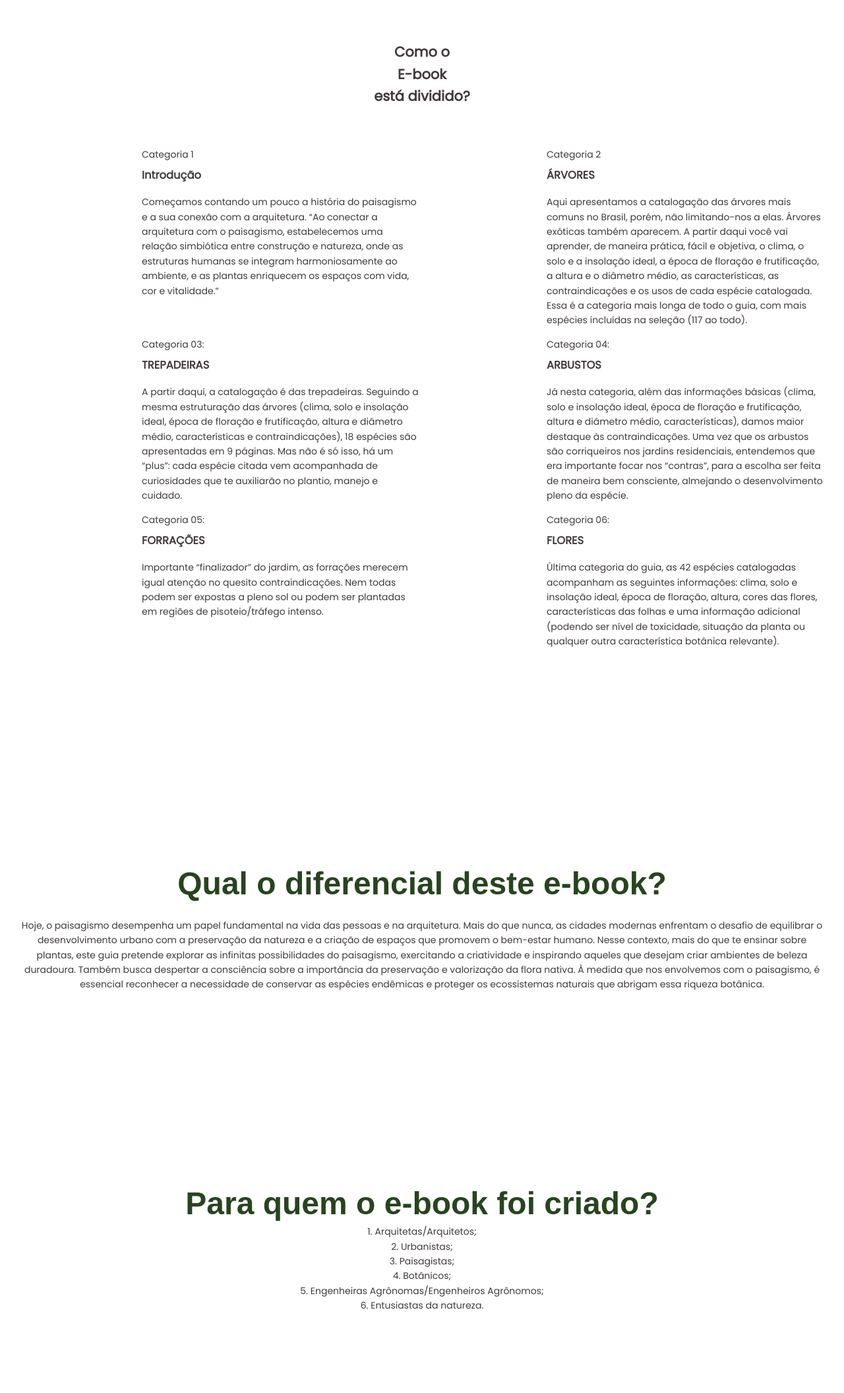
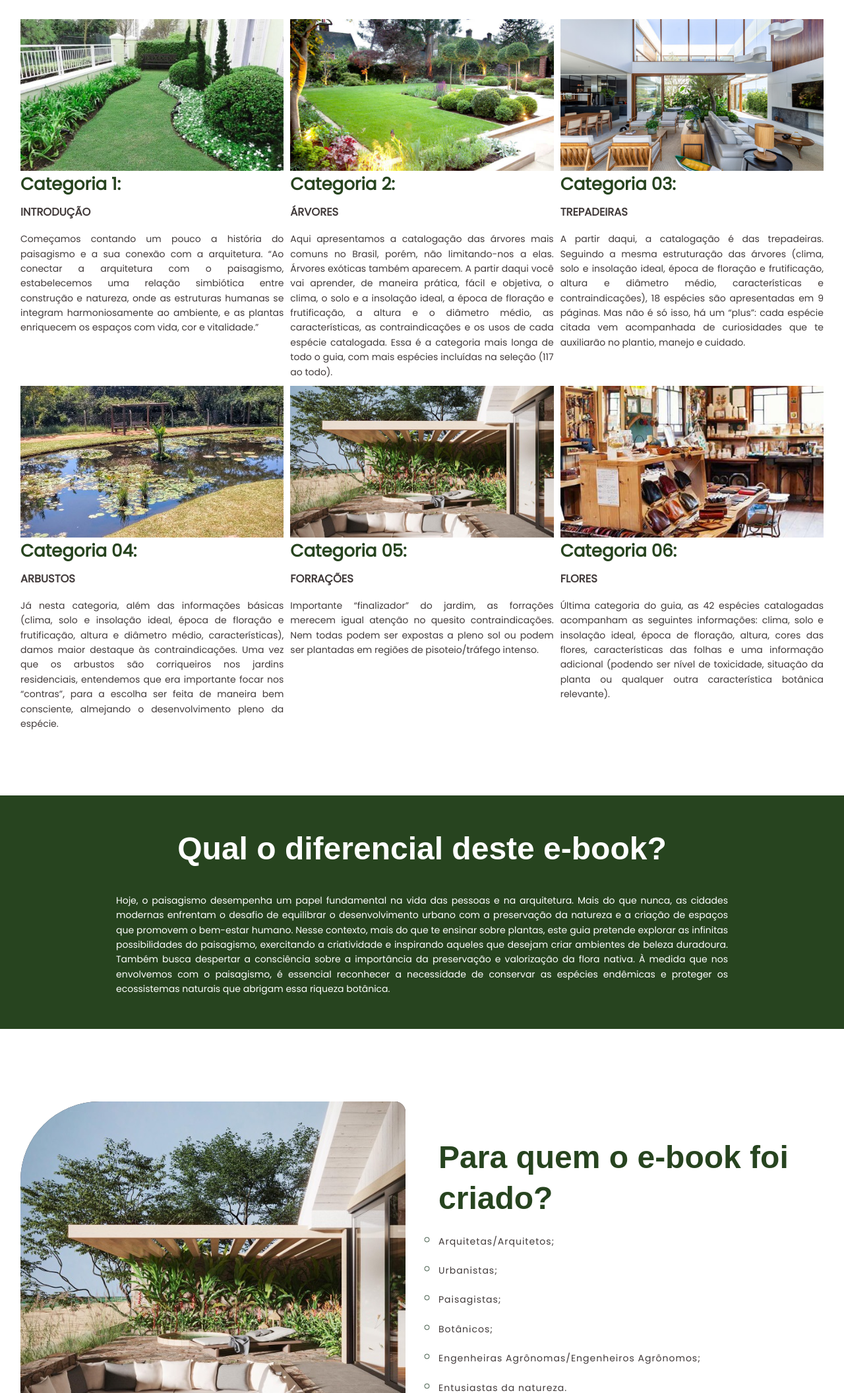
Before and after one commit to lduarte7/tribus.github.io, a plain HTML site: page ebook.html in a window 1280 px wide. Shown: the part 688-2800 px from the top of the page at 66% size. Drawn offline with nearby package versions, Linux system fonts and the light colour scheme; a web font is replaced by a local one.

Commit message:
updating ebook page

```diff
--- a/assets/css/style.css
+++ b/assets/css/style.css
@@ -51,7 +51,7 @@
   /* spacing
    */
 
-  --section-padding: 10rem;
+  --section-padding: 5rem;
 
    /* shadows
    */
@@ -218,7 +218,10 @@ body {
   transition: var(--transition-2);
 }
 
-.text-center { text-align: center;}
+.text-center {
+  text-align: center;
+  display: flex;
+}
 
 .grid-list {
   display: grid;
@@ -365,13 +368,14 @@ body {
 
 .book .section-title { color: var(--white); }
 
-.book .wrapper .section-title { margin-block-start: 20px; }
+.book .wrapper .section-title { margin-block-start: 35px; }
 
 
 .book-content .section-title { margin-block-end: 20px; }
 
 .book .book-btn {
-  margin-block: 30px; background-color: var(--principal);
+  margin-block: 30px;
+  background-color: var(--principal);
 }
 
 .book-btn {
@@ -654,71 +658,6 @@ body {
 }
 
 
-/*-----------------------------------*\
-  #FEATURES
-\*-----------------------------------*/
-
-.feature {
-  background-color: var(--bistre);
-  color: var(--white);
-}
-
-.feature :is(.h2, .h4) { color: var(--white);}
-
-.feature .section-text { margin-block: 30px;}
-
-.feature-list-card {
-  display:flex;
-  align-items: flex-start;
-  gap: 20px;
-  margin-block-end: 30px;
-}
-
-.feature-list-card .card-icon {
-  background-color: var(--french-bistre);
-  padding: 15px;
-  padding-block-start: 20px;
-  flex-shrink: 0;
-  border-radius: var(--radius-6);
-  border-top-left-radius: 40px;
-}
-
-.feature-list-card .card-title {margin-block-end: 12px;}
-
-/*-----------------------------------*\
-  #TESTIMONIALS
-\*-----------------------------------*/
-
- .testi {padding-block-start: 100px;}
-
- .test-card {
-  position: relative;
-  padding-inline: 36px;
-}
-
-.testi :is(.card-text, .client-name) {
-  color: var(--bistre);
-  font-family: var(--ff-rosario);
-  line-height: 1.3;
-}
-
-.test-card {
-  font-size: var(--fs-3);
-  margin-block-end: 40px;
-}
-
-.test-card .client-name {
-  font-size: var(--fs-5);
-  font-weight: var(--fw-700);
-}
-
-.test-card .icon {
-  position: absolute;
-  top: -80px;
-  left: 0;
-}
-
-
 
 /*-----------------------------------*\
   #GALLERY
@@ -763,46 +702,6 @@ body {
 
 .gallery-card .a { visibility: hidden; }
 
-/*-----------------------------------*\
-  #BLOG
-\*-----------------------------------*/
-
-
-.blog .section-text { margin-block: 20px 36px; }
-
-.blog .grid-list { gap: 30px; }
-
-.blog-card .card-banner { border-radius: 50px 50px 0 0; }
-
-.blog-card .img-cover { will-change: transform; }
-
-.blog-card:is(:hover, :focus-within) .img-cover {
-  transform: scale(1.05) rotate(2deg);
-  opacity: 0.8;
-}
-
-.blog-card .card-content {padding: 10px; }
-
-.blog-card .card-title { margin-block: 8px 20px;}
-
-.blog-card :is(.card-meta, .card-meta-wrapper) {
-  display: flex;
-  align-items: center;
-}
-
-.blog-card .card-meta {
-  flex-wrap: wrap;
-  column-gap: 40px;
-}
-
-.blog-card .card-meta-wrapper { gap: 8px; }
-
-.blog-card .card-meta-wrapper ion-icon {color: var(--french-bistre);}
-
-.blog .btn {
-  margin-block-start: 80px;
-  margin-inline: auto;
-}
 
 /*-----------------------------------*\
   #FOOTER
@@ -867,25 +766,23 @@ body {
   #COURSE
 \*-----------------------------------*/
 
-.course .grid-list-card { padding-block: 20px 44px;}
+.book-about .grid-list-card { padding-block: 20px 44px;}
 
-.course-card {
+.book-about-card {
   border-block-end: 4px solid transparent;
   display: flex;
   flex-direction: column;
   gap: 24px;
 }
 
-.course-card:is(:hover,:focus-within) {
-  border-color: var(--light-coral);
+
+.course-card .card-banner {
+  height: 230px;
+  /* background-color: var(--principal); */
+  /* overflow: hidden; */
+  border-radius: var(--radius-4);
 }
 
-.course-card .card-banner {
-  height: 160px;
-  background-color: var(--light-gray);
-  overflow: hidden;
-  border-radius: var(--radius-4);
-}
 
 .course-card :is(.wrapper, .rating-wrapper) {
   display: flex;
@@ -897,7 +794,15 @@ body {
   gap: 16px;
 }
 
-.course-card .card-price {  color: var(--light-coral); }
+.card-price {
+  color: var(--secundario);
+  font-size: var(--fs-4);
+  font-weight: bold;
+}
+
+.title-lg { font-weight: bold;}
+
+.card-meta .wrapper .section-text { font-family: var(--ff-poppins);}
 
 .course-card .rating-wrapper { gap: 4px; }
 
@@ -905,14 +810,66 @@ body {
 
 .course-card .card-meta { justify-content: flex-start; }
 
-.course-card .card-meta .title-sm {
+.course-card .card-meta .section-text {
   display: flex;
   gap: 8px;
 }
 
-.course .btn {
-  margin-inline: auto;
+.grid-list-card .section-text { text-align:justify; }
+
+/*-----------------------------------*\
+  #DIFERENCIAL
+\*-----------------------------------*/
+
+.diferencial {
+  background-color: var(--secundario);
+  color: var(--white);
 }
+
+.diferencial .section-title {
+  color: var(--white);
+  padding-bottom: 35px;
+}
+
+.diferencial .container {
+  width: 960px;
+}
+
+.diferencial .book-text {text-align: justify; }
+
+/*-----------------------------------*\
+  #WHO
+\*-----------------------------------*/
+
+.who .container {
+  display: grid;
+  gap: 30px;
+  align-items: center;}
+
+.who-card {
+  list-style:circle;
+  font-family: var(--ff-poppins);
+  letter-spacing: 1px;
+  text-align: left;
+}
+
+.who-card:not(:last-child) {
+  margin-bottom: 15px;
+}
+
+.who-card::marker {
+  color: var(--principal);
+  font-size: 20px;
+  margin-left: 20px;
+  align-self: baseline;
+}
+
+.box .section-title {
+  text-align: left;
+  padding-bottom: 15px;
+}
+
+
 
 /*-----------------------------------*\
   #MEDIA QUERIES
@@ -962,7 +919,7 @@ body {
   .course-card {flex-direction: row; }
 
   .course-card .card-banner {
-    width: 160px;
+    width: 100%;
     flex-shrink: 0;
   }
 
@@ -1147,6 +1104,13 @@ body {
     margin-inline-start: -180px;
   }
 
+  /* who */
+
+  .who .container {
+    grid-template-columns: repeat(2, 1fr);
+    gap: 50px;
+  }
+
 
   /* book */
 
@@ -1214,7 +1178,7 @@ body {
   /* course */
 
   .course .grid-list-card {
-    grid-template-columns: 1fr 1fr;
+    grid-template-columns: 1fr 1fr 1fr;
     margin-block: 40px 48px;
   }
 
@@ -1258,16 +1222,6 @@ body {
   .book .wrapper .section-title { margin-inline-end: -80px; }
 
 
-
-  /* testimonials  */
-
-  .testi .container { max-width: 680px; }
-
-
-  /* blog */
-
-  .blog .grid-list { gap: 60px;}
-
   /* footer */
 
   .footer .container { gap: 48px;}
--- a/ebook.html
+++ b/ebook.html
@@ -124,36 +124,36 @@
     </section>
 
     <!-- EBOOK SECTION -->
-    <section class="section course has-bg-image" aria-labelledby="course-label">
+    <section class="section course" aria-labelledby="course-label">
 
       <div class="container">
 
-        <h2 class="headline-md section-title text-center" id="course-label">
-          Como o <span class="span has-after">E-book</span> está dividido? </h2>
+          <h2 class="h2 section-title text-center" id="course-label">
+          Como o e-book está dividido? </h2>
 
           <ul class="grid-list-card">
 
             <li class="card-container">
             <div class="card course-card">
 
-            <figure class="card-banner">
-              <!-- <img src="" width="370" height="248" loading="lazy"
-                alt="história do paisagismo " class="img-cover"> -->
-            </figure>
+              <div class="card-content">
 
-            <div class="card-content">
+              <figure class="card-banner">
+                <img src="./assets/images/gallery-1.jpg" width="370" height="248" loading="lazy"
+                  alt="história do paisagismo " class="img-cover">
+              </figure>
 
               <div class="wrapper">
 
-                <p class="title-lg card-price">Categoria 1</p>
+                <p class="title-lg card-price">Categoria 1:</p>
 
               </div>
 
-              <h3 class="title-lg card-title">Introdução</h3>
+              <h3 class="title-lg card-title">INTRODUÇÃO</h3>
 
               <div class="card-meta wrapper">
 
-                <p class="title-sm">
+                <p class="section-text">
                   Começamos contando um pouco a história do paisagismo e a sua conexão com a arquitetura.
                   “Ao conectar a arquitetura com o paisagismo, estabelecemos uma relação simbiótica entre construção e natureza, onde as estruturas humanas se integram harmoniosamente ao ambiente, e as plantas enriquecem os espaços com vida, cor e vitalidade.”
                 </p>
@@ -169,16 +169,16 @@
             <li class="card-container">
               <div class="card course-card">
 
-              <figure class="card-banner">
-                <!-- <img src="" width="370" height="248" loading="lazy"
-                  alt="história do paisagismo " class="img-cover"> -->
-              </figure>
 
               <div class="card-content">
 
+                <figure class="card-banner">
+                  <img src="./assets/images/gallery-2.jpg" width="370" height="248" loading="lazy"
+                    alt="história do paisagismo " class="img-cover">
+                </figure>
                 <div class="wrapper">
 
-                  <p class="title-lg card-price">Categoria 2</p>
+                  <p class="title-lg card-price">Categoria 2:</p>
 
                 </div>
 
@@ -186,7 +186,7 @@
 
                 <div class="card-meta wrapper">
 
-                  <p class="title-sm">
+                  <p class="section-text">
                     Aqui apresentamos a catalogação das árvores mais comuns no Brasil, porém, não limitando-nos a elas. Árvores exóticas também aparecem.
                     A partir daqui você vai aprender, de maneira prática, fácil e objetiva, o clima, o solo e a insolação ideal, a época de floração e frutificação, a altura e o diâmetro médio, as características, as contraindicações e os usos de cada espécie catalogada.
                     Essa é a categoria mais longa de todo o guia, com mais espécies incluídas na seleção (117 ao todo).
@@ -204,12 +204,13 @@
             <li class="card-container">
               <div class="card course-card">
 
-              <figure class="card-banner">
-                <!-- <img src="" width="370" height="248" loading="lazy"
-                  alt="história do paisagismo " class="img-cover"> -->
-              </figure>
 
               <div class="card-content">
+
+              <figure class="card-banner">
+                <img src="./assets/images/gallery-3.jpg" width="370" height="248" loading="lazy"
+                  alt="história do paisagismo " class="img-cover">
+              </figure>
 
                 <div class="wrapper">
 
@@ -222,7 +223,7 @@
 
                 <div class="card-meta wrapper">
 
-                  <p class="title-sm">
+                  <p class="section-text">
                     A partir daqui, a catalogação é das trepadeiras. Seguindo a mesma estruturação das árvores (clima, solo e insolação ideal, época de floração e frutificação, altura e diâmetro médio, características e contraindicações), 18 espécies são apresentadas em 9 páginas.
                     Mas não é só isso, há um “plus”: cada espécie citada vem acompanhada de curiosidades que te auxiliarão no plantio, manejo e cuidado.
 
@@ -239,12 +240,13 @@
             <li class="card-container">
               <div class="card course-card">
 
-              <figure class="card-banner">
-                <!-- <img src="" width="370" height="248" loading="lazy"
-                  alt="história do paisagismo " class="img-cover"> -->
-              </figure>
 
               <div class="card-content">
+
+                <figure class="card-banner">
+                  <img src="./assets/images/gallery-4.jpg" width="370" height="248" loading="lazy"
+                    alt="história do paisagismo " class="img-cover">
+                </figure>
 
                 <div class="wrapper">
 
@@ -257,7 +259,7 @@
 
                 <div class="card-meta wrapper">
 
-                  <p class="title-sm">
+                  <p class="section-text">
                     Já nesta categoria, além das informações básicas (clima, solo e insolação ideal, época de floração e frutificação, altura e diâmetro médio, características), damos maior destaque às contraindicações. Uma vez que os arbustos são corriqueiros nos jardins residenciais, entendemos que era importante focar nos “contras”, para a escolha ser feita de maneira bem consciente, almejando o desenvolvimento pleno da espécie.
 
                   </p>
@@ -273,12 +275,14 @@
             <li class="card-container">
               <div class="card course-card">
 
-              <figure class="card-banner">
-                <!-- <img src="" width="370" height="248" loading="lazy"
-                  alt="história do paisagismo " class="img-cover"> -->
-              </figure>
+
 
               <div class="card-content">
+
+                <figure class="card-banner">
+                  <img src="./assets/images/about-1.jpg" width="370" height="248" loading="lazy"
+                    alt="história do paisagismo " class="img-cover">
+                </figure>
 
                 <div class="wrapper">
 
@@ -291,7 +295,7 @@
 
                 <div class="card-meta wrapper">
 
-                  <p class="title-sm">
+                  <p class="section-text">
                     Importante “finalizador” do jardim, as forrações merecem igual atenção no quesito contraindicações. Nem todas podem ser expostas a pleno sol ou podem ser plantadas em regiões de pisoteio/tráfego intenso.
                   </p>
 
@@ -305,12 +309,14 @@
             <li class="card-container">
               <div class="card course-card">
 
-              <figure class="card-banner">
-                <!-- <img src="" width="370" height="248" loading="lazy"
-                  alt="história do paisagismo " class="img-cover"> -->
-              </figure>
 
               <div class="card-content">
+
+
+              <figure class="card-banner">
+                <img src="./assets/images/about-2.jpg" width="370" height="248" loading="lazy"
+                  alt="história do paisagismo " class="img-cover">
+              </figure>
 
                 <div class="wrapper">
 
@@ -323,7 +329,7 @@
 
                 <div class="card-meta wrapper">
 
-                  <p class="title-sm">
+                  <p class="section-text">
                     Última categoria do guia, as 42 espécies catalogadas acompanham as seguintes informações: clima, solo e insolação ideal, época de floração, altura, cores das flores, características das folhas e uma informação adicional (podendo ser nível de toxicidade, situação da planta ou qualquer outra característica botânica relevante).
                   </p>
 
@@ -339,18 +345,17 @@
 
       </div>
 
-
     </section>
 
 
-    <section class="section collection text-center" aria-labelledby="collection-label" id="team">
+    <section class="section diferencial text-center" aria-labelledby="collection-label">
       <div class="container" >
 
         <h2 class="h2 section-title" id="collection-label">
           Qual o diferencial deste e-book?
         </h2>
 
-        <p class="section-text">
+        <p class="book-text">
           Hoje, o paisagismo desempenha um papel fundamental na vida das pessoas e na arquitetura. Mais do que nunca, as cidades modernas enfrentam o desafio de equilibrar o desenvolvimento urbano com a preservação da natureza e a criação de espaços que promovem o bem-estar humano. Nesse contexto, mais do que te ensinar sobre plantas, este guia pretende explorar as infinitas possibilidades do paisagismo, exercitando a criatividade e inspirando aqueles que desejam criar ambientes de beleza duradoura. Também busca despertar a consciência sobre a importância da preservação e valorização da flora nativa. À medida que nos envolvemos com o paisagismo, é essencial reconhecer a necessidade de conservar as espécies endêmicas e proteger os ecossistemas naturais que abrigam essa riqueza botânica.
 
         </p>
@@ -360,23 +365,30 @@
 
     </section>
 
-    <section class="section collection text-center" aria-labelledby="collection-label" id="team">
+    <section class="section who text-center" aria-labelledby="collection-label">
 
-      <div class="container" >
 
-        <h2 class="h2 section-title" id="collection-label">
-          Para quem o e-book foi criado?
-        </h2>
+      <div class="container">
 
-        <ul>
-          <li>1. Arquitetas/Arquitetos;</li>
-          <li>2. Urbanistas;</li>
-          <li>3. Paisagistas;</li>
-          <li>4. Botânicos;</li>
-          <li>5. Engenheiras Agrônomas/Engenheiros Agrônomos;          </li>
-          <li>6. Entusiastas da natureza.</li>
+        <figure class="book-banner book-banner-1 img-holder" >
+        <img src="./assets/images/about-1.jpg" loading="lazy" alt="" >
+        </figure>
 
-        </ul>
+        <div class="box">
+          <h2 class="h2 section-title" id="collection-label"> Para quem o e-book foi criado?</h2>
+
+          <ul>
+            <li class="who-card">Arquitetas/Arquitetos;</li>
+            <li class="who-card">Urbanistas;</li>
+            <li class="who-card">Paisagistas; </li>
+            <li class="who-card">Botânicos; </li>
+            <li class="who-card">Engenheiras Agrônomas/Engenheiros Agrônomos;</li>
+            <li class="who-card">Entusiastas da natureza.</li>
+          </ul>
+        </div>
+
+      </div>
+
 
 
       </div>
@@ -384,7 +396,7 @@
     </section>
 
 
-    <section class="section collection text-center" aria-labelledby="collection-label" id="team">
+    <section class="section collection text-center" aria-labelledby="collection-label">
 
       <div class="container" >
 
@@ -404,7 +416,7 @@
     </section>
 
 
-    <section class="section collection text-center" aria-labelledby="collection-label" id="team">
+    <section class="section collection text-center" aria-labelledby="collection-label">
 
       <div class="container" >
 
@@ -459,7 +471,7 @@
 
     </section>
 
-    <section class="section collection text-center" aria-labelledby="collection-label" id="team">
+    <section class="section collection text-center" aria-labelledby="collection-label">
 
       <div class="container" >
 
```
Also changed, not shown: index.html (+0 -1 lines).
